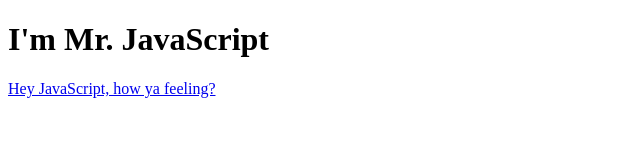
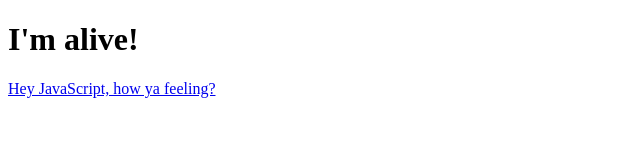
Before and after one commit to mashfir/one-month-js, a plain HTML site: page mr-javascript/mr-javascript.html in a window 1280 px wide. Shown: the whole page, without its empty margins (0-640 px from the left). Drawn offline with Linux system fonts and the light colour scheme.

Commit message:
change innerHTML

```diff
--- a/mr-javascript/mr-javascript.html
+++ b/mr-javascript/mr-javascript.html
@@ -9,5 +9,12 @@
         <h1>I'm Mr. JavaScript</h1>
         <a href="#">Hey JavaScript, how ya feeling?</a>
 
+        <script type="text/javascript">
+
+            var h1 = document.querySelector("h1");
+            h1.innerHTML = "I'm alive!";
+            console.log(h1);
+
+        </script>
     </body>
 </html>
```
